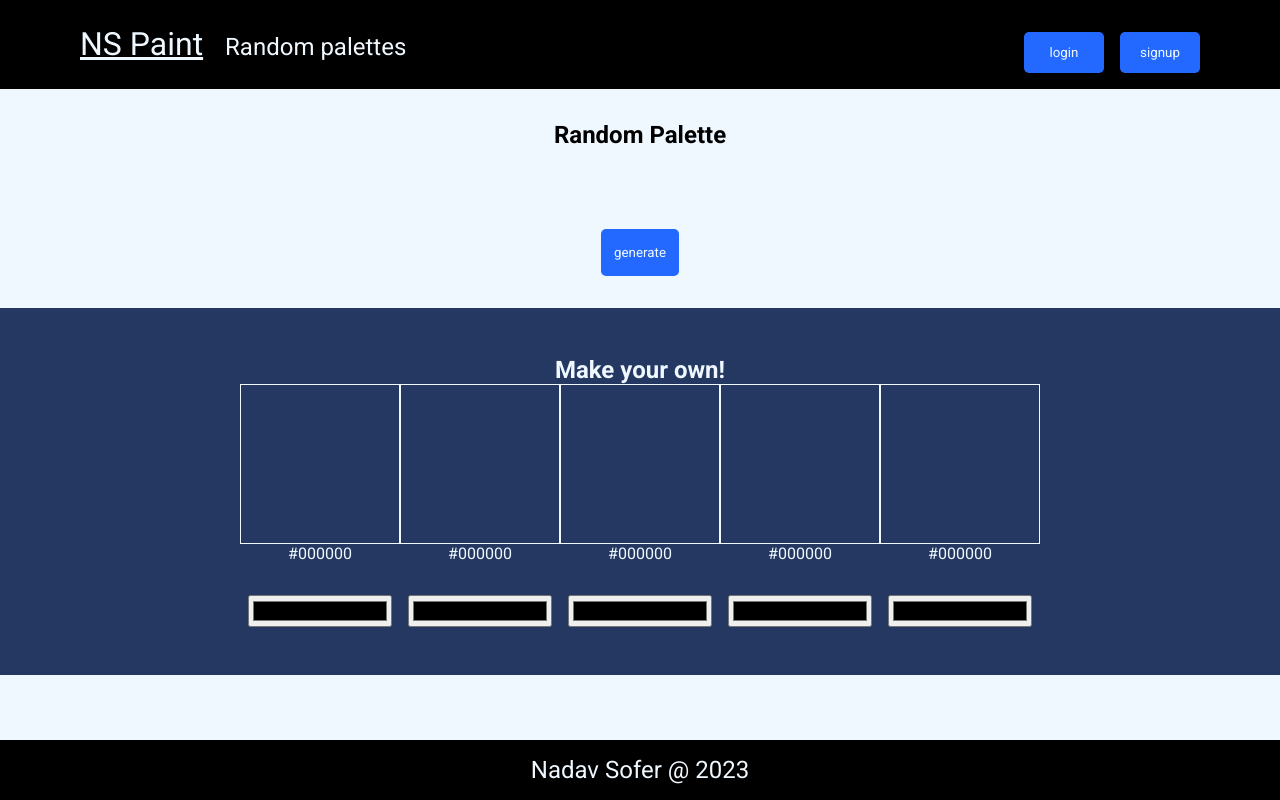
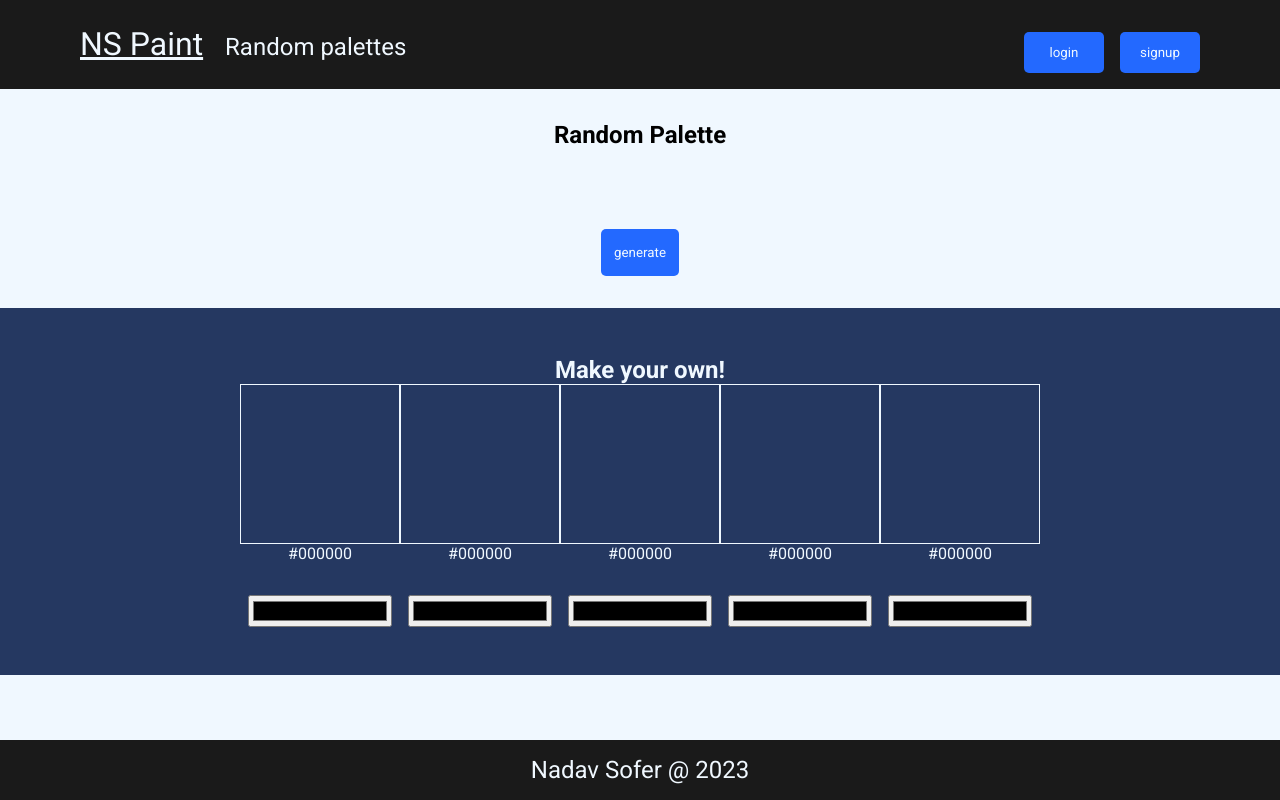
Before and after one commit to NadavSofer/hackathon-two, a Django app: page /random_palette/ in a window 1280 px wide. Run offline with Django 4.2, Linux system fonts and the light colour scheme; data that the repository does not hold is empty; some libraries are stand-ins or nearby versions.

Commit message:
comments and tweaks

```diff
--- a/palettle_project_top/accounts/static/CSS/homepage.css
+++ b/palettle_project_top/accounts/static/CSS/homepage.css
@@ -32,13 +32,14 @@
 }
 
 .banner h1 {
-    text-shadow: black 5px 5px;
+
     background: linear-gradient(to right, #6666ff, #0099ff , #00ff00, #ff3399, #6666ff);
     -webkit-background-clip: text;
     background-clip: text;
     color: transparent;
     animation: rainbow_animation 6s ease-in-out infinite;
     background-size: 400% 100%;
+    text-shadow: black 5px 5px;
 }
 
 @keyframes rainbow_animation {
--- a/palettle_project_top/accounts/static/CSS/style.css
+++ b/palettle_project_top/accounts/static/CSS/style.css
@@ -25,7 +25,7 @@ nav {
     justify-content: space-between;
     padding: 1rem 5rem;
     color: aliceblue;
-    background-color: black;
+    background-color: #1a1a1a;
     font-size: 1.5rem;
 }
 
@@ -86,7 +86,7 @@ footer {
     align-items: center;
     justify-content: center;
     color: aliceblue;
-    background-color: black;
+    background-color: #1a1a1a;
     font-size: 1.5rem;
     position: fixed;
     bottom: 0;
--- a/palettle_project_top/accounts/static/JS/random.js
+++ b/palettle_project_top/accounts/static/JS/random.js
@@ -1,46 +1,54 @@
+// Function to create the color palette
 (function makePalette() {
+    // Get the container element
     let makePalette = document.getElementById('makePalette-outer-container');
+
+    // Loop to create 5 color palette containers
     for (let i = 0; i < 5; i++) {
         let makePalette_container = document.createElement('div');
-        makePalette_container.classList.add('makePalette-inner-container')
+        makePalette_container.classList.add('makePalette-inner-container');
 
         let box = document.createElement('div');
         box.classList.add('box');
 
         let p = document.createElement('p');
-        p.innerText = '#000000'
+        p.innerText = '#000000';
 
         let input = document.createElement('input');
         input.setAttribute('type', 'color');
 
-        input.addEventListener('input', ()=>{
+        // Event listener to update color on input change
+        input.addEventListener('input', () => {
             console.log(input.value);
             box.style.backgroundColor = input.value;
             p.innerText = input.value;
-        })
+        });
 
-
+        // Append elements to the container
         makePalette_container.appendChild(box);
         makePalette_container.appendChild(p);
         makePalette_container.appendChild(input);
         makePalette.appendChild(makePalette_container);
     }
-})()
+})();
 
-const getAPI = async ()=>{
+// Function to fetch data from the API
+const getAPI = async () => {
     try {
         let url = await fetch('http://127.0.0.1:8000/api/endpoint/');
         let response = await url.json();
-        return response
+        return response;
     } catch (error) {
         throw new Error(error);
     }
-}
+};
 
+// Function to render API response data
 const renderAPI = (arr) => {
     let randomPalette = document.getElementById('randomPalette-container');
-    randomPalette.innerHTML = ''
+    randomPalette.innerHTML = '';
     delete arr.pk
+    // Loop through the colors in the response object
     for (const color of Object.values(arr)) {
         let color_container = document.createElement('div');
         color_container.classList.add('color-container');
@@ -50,30 +58,33 @@ const renderAPI = (arr) => {
         box.style.backgroundColor = color;
 
         let p = document.createElement('p');
-        p.innerText = color
+        p.innerText = color;
 
-        color_container.appendChild(box)
-        color_container.appendChild(p)
-        randomPalette.appendChild(color_container)
+        // Append elements to the container
+        color_container.appendChild(box);
+        color_container.appendChild(p);
+        randomPalette.appendChild(color_container);
         console.log(color);
     }
-}
+};
 
-getAPI()
-.then((res)=> {
+// Fetch data from the API and render a random color palette
+getAPI().then((res) => {
     let random_num = Math.floor(Math.random() * res.length);
     renderAPI(res[random_num]);
-})
+});
 
+// Event listener for the "Generate" button
 let randomGenerateButton = document.getElementById('random-generate');
-randomGenerateButton.innerText = 'generate'
+randomGenerateButton.innerText = 'generate';
 
-randomGenerateButton.addEventListener('click', ()=>{
+randomGenerateButton.addEventListener('click', () => {
     let randomPalette = document.getElementById('randomPalette-container');
-    randomPalette.innerHTML = '<i class="fas fa-spinner fa-pulse"></i>'
-    getAPI()
-    .then((res)=> {
+    randomPalette.innerHTML = '<i class="fas fa-spinner fa-pulse"></i>';
+
+    // Fetch data from the API and render a random color palette
+    getAPI().then((res) => {
         let random_num = Math.floor(Math.random() * res.length);
         renderAPI(res[random_num]);
-})
-})
+    });
+});
--- a/palettle_project_top/accounts/templates/homepage.html
+++ b/palettle_project_top/accounts/templates/homepage.html
@@ -14,5 +14,4 @@
 </div>
 
 
-<script src="{% static '\JS\homepage.js' %}"></script>
 {%endblock%}
--- a/palettle_project_top/palette_api/views.py
+++ b/palettle_project_top/palette_api/views.py
@@ -7,15 +7,19 @@ from django.views.decorators.csrf import csrf_exempt
 from django.http import JsonResponse
 
 
+# API view for listing and creating palettes
 class PaletteList(generics.ListCreateAPIView):
     queryset = Palette.objects.all()
     serializer_class = PaletteSerializer
 
+
+# API view for retrieving, updating, and deleting a specific palette
 class PaletteDetail(generics.RetrieveUpdateDestroyAPIView):
     queryset = Palette.objects.all()
     serializer_class = PaletteSerializer
 
-# @csrf_exempt
+
+# View for rendering the form to create a new palette
 def Palette_create(request):
     if request.method == 'POST':
         serializer = PaletteSerializer(data=request.POST)
@@ -26,6 +30,8 @@ def Palette_create(request):
         serializer = PaletteSerializer()
     return render(request, 'Palette_create.html', {'serializer': serializer})
 
+
+# View for creating a new palette via POST request (API endpoint)
 @csrf_exempt
 def Palette_create_post(request):
     if request.method == 'POST':
@@ -38,6 +44,7 @@ def Palette_create_post(request):
             return JsonResponse(serializer.errors, status=400)
 
 
+# View for rendering the form to update an existing palette
 def Palette_update(request, pk):
     Palette = Palette.objects.get(pk=pk)
     if request.method == 'POST':
@@ -49,6 +56,8 @@ def Palette_update(request, pk):
         serializer = PaletteSerializer(instance=Palette)
     return render(request, 'Palette_update.html', {'serializer': serializer, 'Palette': Palette})
 
+
+# View for deleting an existing palette
 def Palette_delete(request, pk):
     Palette = Palette.objects.get(pk=pk)
     if request.method == 'POST':
@@ -57,7 +66,8 @@ def Palette_delete(request, pk):
     return render(request, 'Palette_delete.html', {'Palette': Palette})
 
 
-def palettesOut (request):
+# View for returning all palettes as JSON response
+def palettesOut(request):
     palettes = Palette.objects.all()
     serializer = PaletteSerializer(palettes, many=True)
     return JsonResponse(serializer.data, safe=False)
```
Also changed, not shown: palettle_project_top/accounts/views.py (+16 -12 lines), palettle_project_top/accounts/static/JS/homepage.js (deleted).
